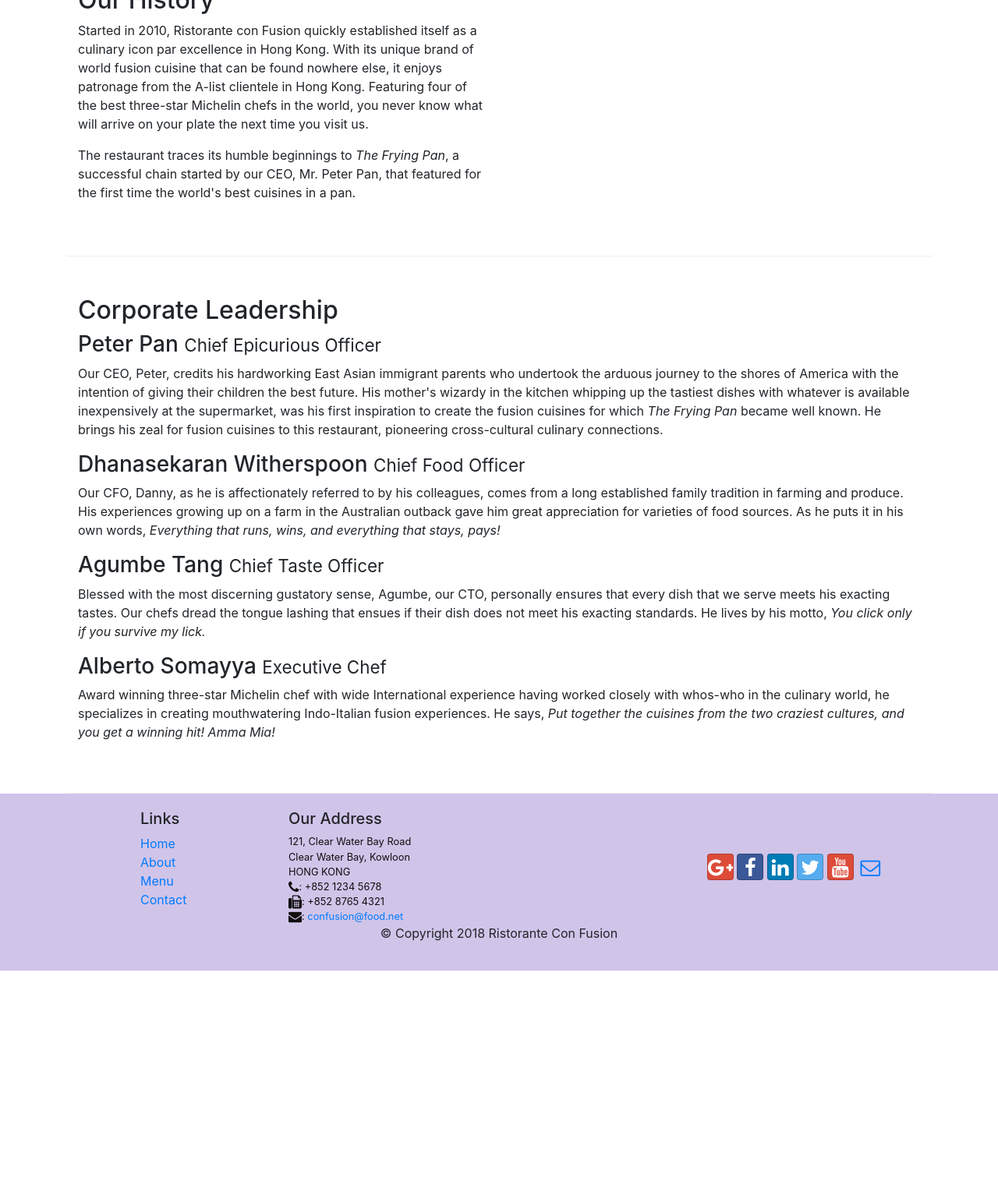
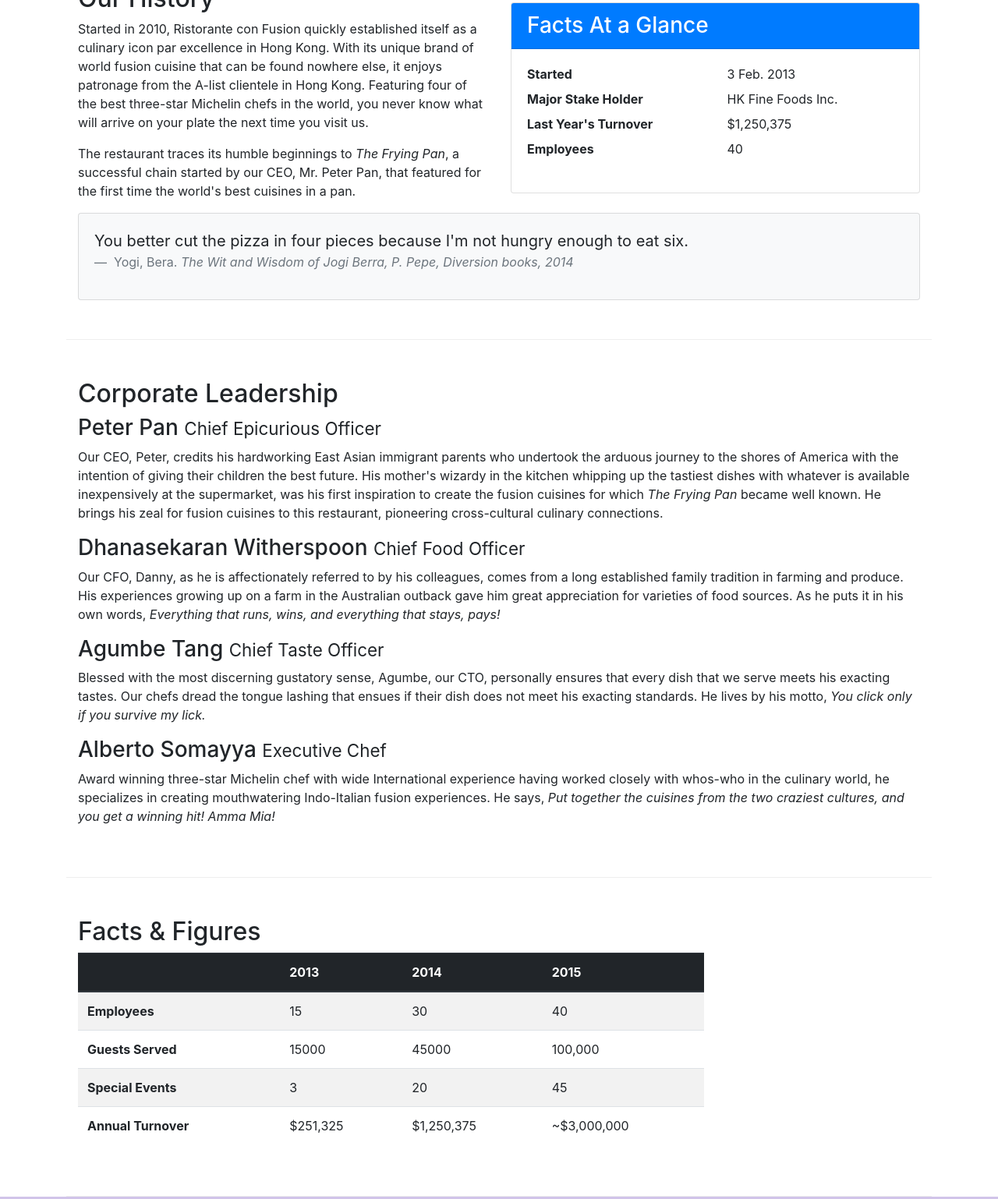
Before and after one commit to ChemsVivlo/conFusion, a website: page aboutus.html in a window 1280 px wide. Shown: the part 536-2074 px from the top of the page at 78% size. Before the commit the page ends 1781 px from the top, so only its background shows below. Drawn offline with nearby package versions, Linux system fonts and the light colour scheme.

Commit message:
Tables and Cards

```diff
--- a/aboutus.html
+++ b/aboutus.html
@@ -67,7 +67,40 @@
                 <p>Started in 2010, Ristorante con Fusion quickly established itself as a culinary icon par excellence in Hong Kong. With its unique brand of world fusion cuisine that can be found nowhere else, it enjoys patronage from the A-list clientele in Hong Kong.  Featuring four of the best three-star Michelin chefs in the world, you never know what will arrive on your plate the next time you visit us.</p>
                 <p>The restaurant traces its humble beginnings to <em>The Frying Pan</em>, a successful chain started by our CEO, Mr. Peter Pan, that featured for the first time the world's best cuisines in a pan.</p>
             </div>
-            <div class="col col-sm">
+            <div class="col-12 col-sm-6">
+                <div class="card">
+                    <h3 class="card-header bg-primary text-white">Facts At a Glance</h3>
+                    <div class="card-body">
+                        <dl class="row">
+                            <dt class="col-6">Started</dt>
+                            <dd class="col-6">3 Feb. 2013</dd>
+                            <dt class="col-6">Major Stake Holder</dt>
+                            <dd class="col-6">HK Fine Foods Inc.</dd>
+                            <dt class="col-6">Last Year's Turnover</dt>
+                            <dd class="col-6">$1,250,375</dd>
+                            <dt class="col-6">Employees</dt>
+                            <dd class="col-6">40</dd>
+                        </dl>
+                    </div>
+                </div>
+            </div>
+            <div class="col-12">
+                <div class="card card-body bg-light">
+                    <blockquote class="blockquote">
+                        <p class="mb-0">
+                            You better cut the pizza in four pieces
+                            because I'm not hungry enough to eat six.
+                        </p>
+                        <!-- figcaption is used rather than footer tag, different background color was displayed -->
+                        <figcaption class="blockquote-footer">
+                            Yogi, Bera.
+                            <cite title="Source Title">
+                                The Wit and Wisdom of Jogi Berra, P. Pepe,
+                                Diversion books, 2014
+                            </cite>
+                        </figcaption>
+                    </blockquote>
+                </div>
             </div>
         </div>
 
@@ -86,7 +119,52 @@
             </div>
        </div>
 
-    </div>
+       <div class="row row-content">
+            <div class="col-12 col-sm-9">
+                <h2>Facts &amp; Figures</h2>
+                <div class="table-responsive">
+                    <table class="table table-striped">
+                        <thead class="thead-dark">
+                            <tr>
+                                <th>&nbsp;</th>
+                                <th>2013</th>
+                                <th>2014</th>
+                                <th>2015</th>
+                            </tr>
+                        </thead>
+                        <tbody>
+                            <tr>
+                                <th>Employees</th>
+                                <td>15</td>
+                                <td>30</td>
+                                <td>40</td>
+                            </tr>
+                            <tr>
+                                <th>Guests Served</th>
+                                <td>15000</td>
+                                <td>45000</td>
+                                <td>100,000</td>
+                            </tr>
+                            <tr>
+                                <th>Special Events</th>
+                                <td>3</td>
+                                <td>20</td>
+                                <td>45</td>
+                            </tr>
+                            <tr>
+                                <th>Annual Turnover</th>
+                                <td>$251,325</td>
+                                <td>$1,250,375</td>
+                                <td>~$3,000,000</td>
+                            </tr>
+                        </tbody>
+                    </table>
+                </div>
+            </div>
+            <div class="col-12 col-sm-3">
+            </div>
+        </div>
+   </div>
 
     <footer class="footer">
         <div class="container">
```
